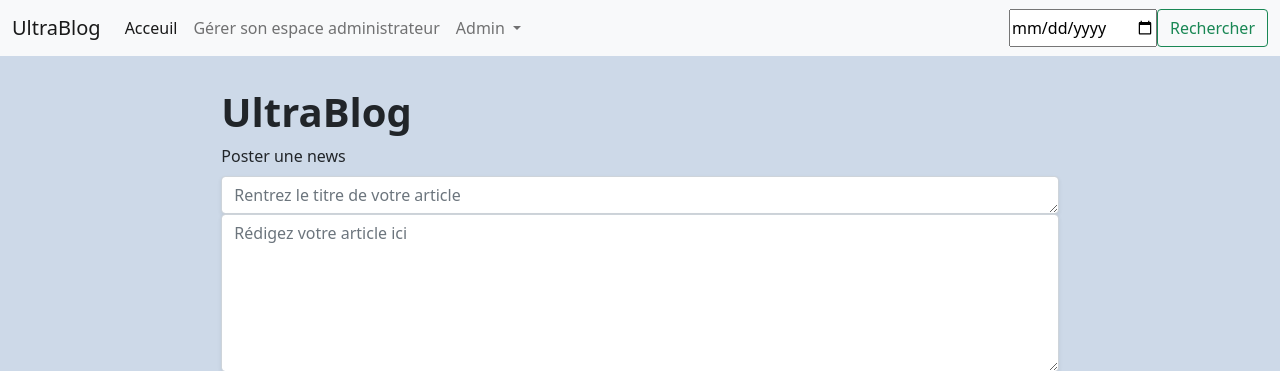
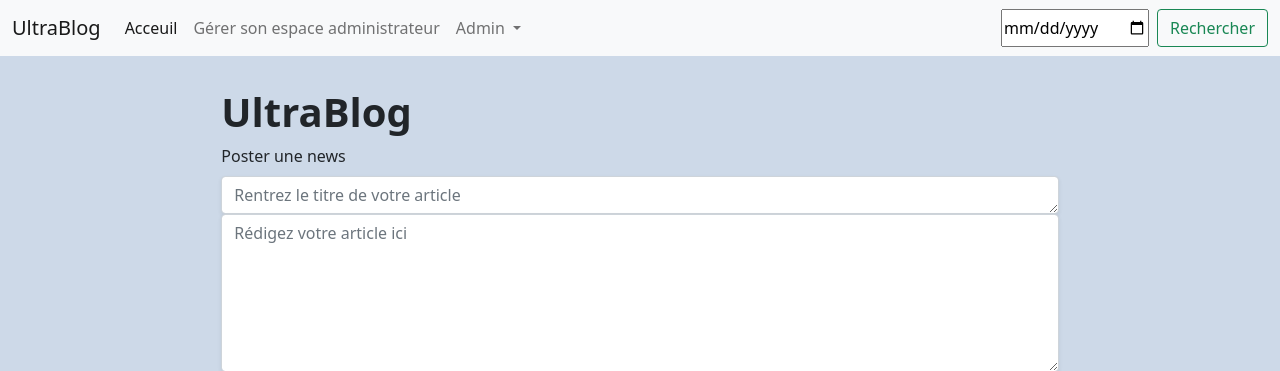
Before and after one commit to T0my-commits/UltraBlog, a PHP site: page / in a window 1280 px wide. Shown: the top 371 px of the page. Run offline with PHP 8.4, Linux system fonts and the light colour scheme; data comes from the database, SQL or seed files in the repository; data that the repository does not hold is empty.

Commit message:
Petits ajustements avant autre tache

```diff
--- a/vues/recurrent/header.php
+++ b/vues/recurrent/header.php
@@ -25,8 +25,7 @@
         </li>
       </ul>
       <form class="d-flex" action="index.php?action=rechercheDate" method="POST">
-        <input id="date" type="date" value="Séléctionner la date" name="fdate">
-
+        <input class="mx-2" id="date" type="date" name="fdate">
         <button class="btn btn-outline-success" type="submit">Rechercher</button>
       </form>
     </div>
```
Also changed, not shown: vues/inscription.php (+0 -31 lines).
